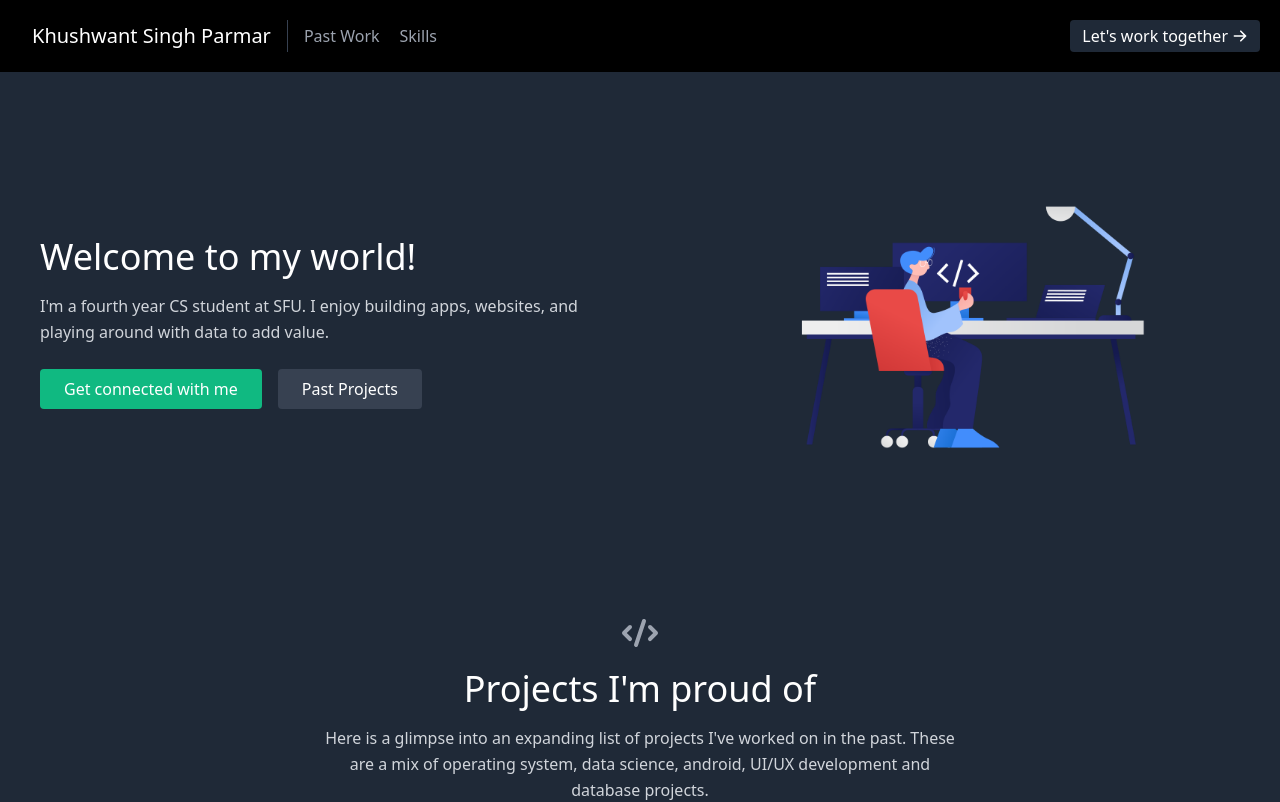
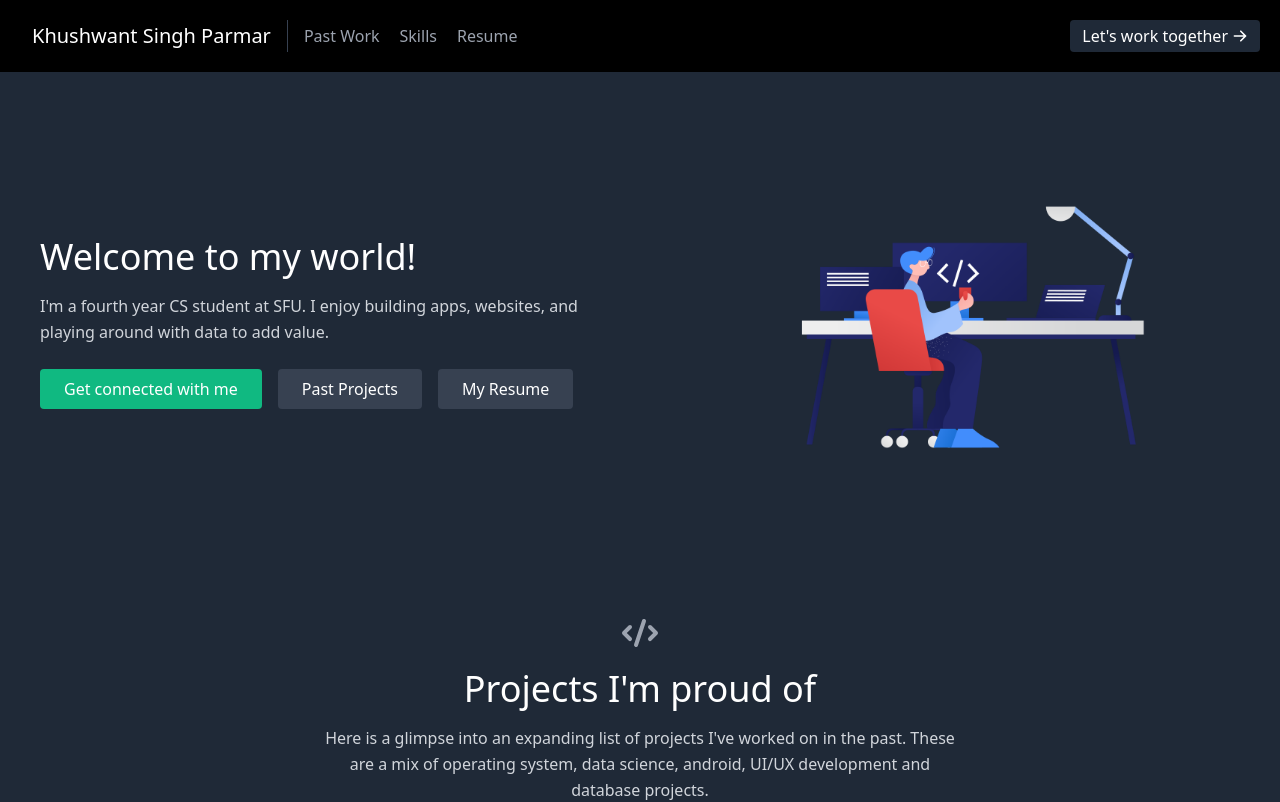
Before and after one commit to ksparmar/React-portfolio, a React (Create React App) app: page / in a window 1280 px wide. Shown: the top 802 px of the page. Built offline with nearby package versions, Linux system fonts and the light colour scheme.

Commit message:
added resume and updated text

```diff
--- a/src/components/About.js
+++ b/src/components/About.js
@@ -21,6 +21,10 @@ export default function About(){
                         className = "ml-4 inline-flex text-white bg-gray-700 border-0 mt-6 py-2 px-6 focus:outline-none hover:bg-gray-700 hover:text-white rounded text-base">
                         Past Projects
                         </a>
+                        <a href ="./Khushwant Parmar Resume SFU.pdf" download
+                            className = "ml-4 inline-flex text-white bg-gray-700 border-0 mt-6 py-2 px-6 focus:outline-none hover:bg-gray-700 hover:text-white rounded text-base">
+                        My Resume
+                        </a>
                     </div>
                 </div>
                 <div className ="lg:max-w-lg lg:w-full md:w-1/2 w-5/6">
--- a/src/components/Navbar.js
+++ b/src/components/Navbar.js
@@ -17,6 +17,10 @@ export default function Navbar(){
                    <a href = "#skills" className = "mr-5 hover:text-white">
                         Skills
                    </a>
+                   <a href="./Khushwant Parmar Resume SFU.pdf" download>
+                      Resume
+                    </a>
+
                 </nav>
                 <a
                     href = "#contact"
```
Also changed, not shown: 1 other file (tests, documents, lock files or other folders).
